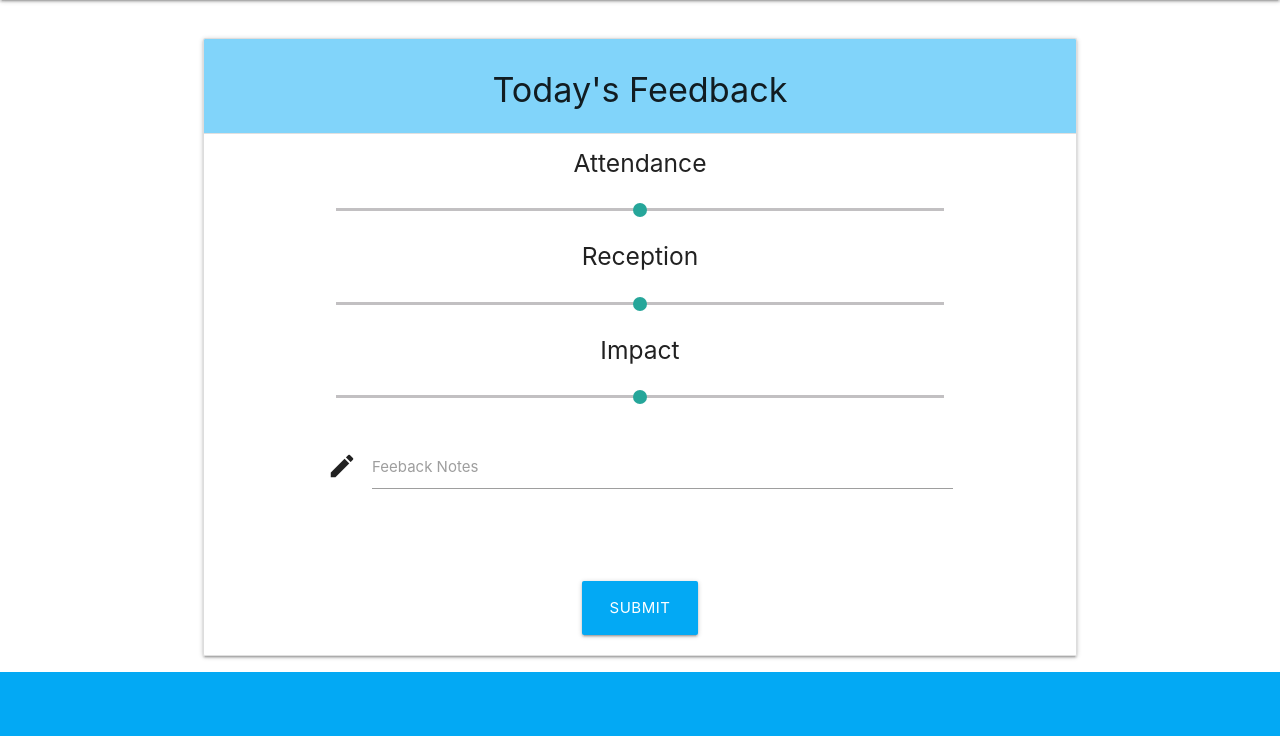
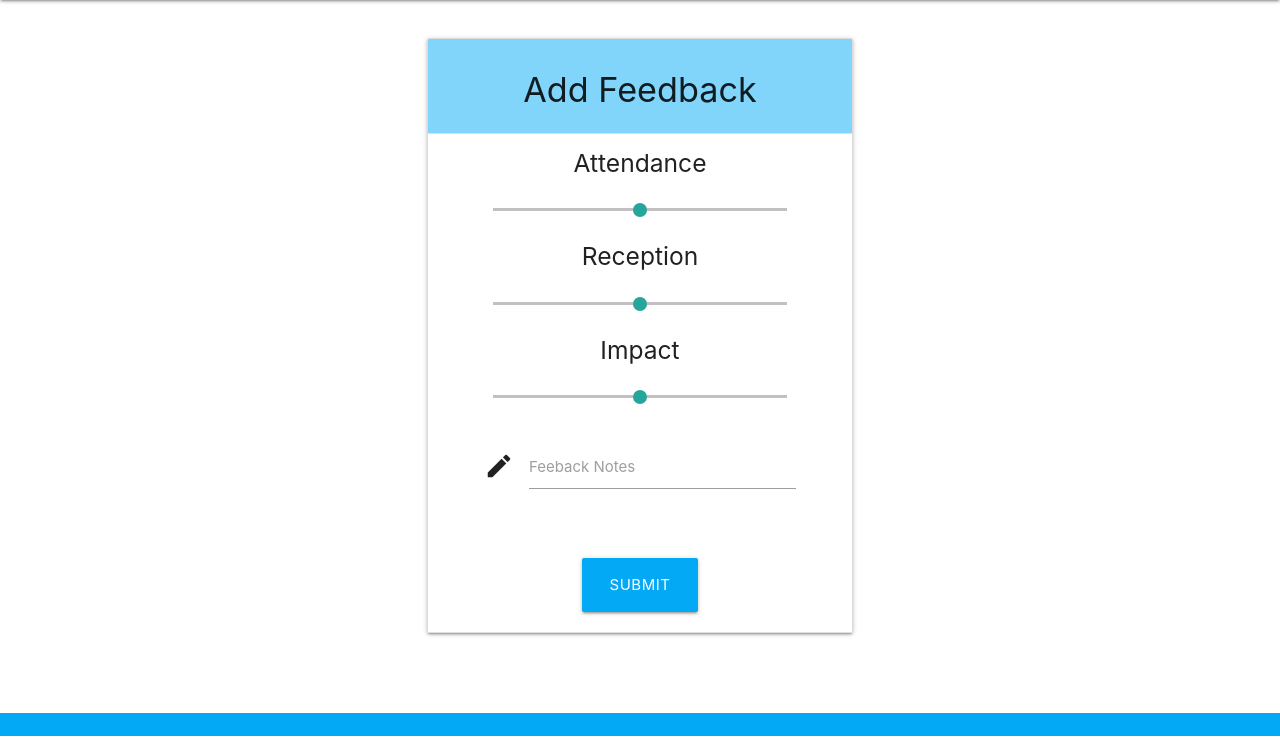
Before and after one commit to PPM-Fi/cepf, a Django app: page /feedback in a window 1280 px wide. Shown: the part 64-815 px from the top of the page. Run offline with Django 3.2, Linux system fonts and the light colour scheme; the visitor is signed in with stand-in values (Sample User, id 1).

Commit message:
Review changes

```diff
--- a/src/cepf/views.py
+++ b/src/cepf/views.py
@@ -77,5 +77,5 @@ def communities(request):
 
 @login_required(login_url='/auth/login/')
 def feedback(request):
-	template='feedback.html'
-	return render(request, template)
+    	template='feedback.html'
+    	return render(request, template)
--- a/src/templates/calendar.html
+++ b/src/templates/calendar.html
@@ -59,7 +59,7 @@
                                                         <p>{{ daily_assignment.contact|linebreaks }}</p>
 
                                                         <div class="center-align">
-                                                          <a href="{% url 'feedback' %}"><button class="waves-effect waves-light light-blue btn-large center" type="submit">Feedback Form</button></a>
+                                                          <a href="{% url 'feedback' %}"><button class="waves-effect waves-light light-blue btn-small" type="submit">Feedback Form</button></a>
                                                         </<div>
 
                                                         </div>
--- a/src/templates/feedback.html
+++ b/src/templates/feedback.html
@@ -2,6 +2,7 @@
 {% load static %}
 
 {% block head %}
+<link rel="stylesheet" href="{% static "css/registration/login.css" %}">
 <link rel="stylesheet" href="{% static "css/footer.css" %}">
 {% endblock %}
 
@@ -10,7 +11,7 @@
     <!-- Top Navbar -->
     <div class="navbar-fixed">
       <nav>
-        <div class="nav-wrapper light-blue">
+        <div class="nav-wrapper col s12 light-blue">
           <a href="{% url 'calendar' %}" class="sidenav-trigger show-on-large"><i class="material-icons">close</i></a>
             <ul class="right">
               <li><a class="dropdown-trigger" href="#!" data-target="dropdown1"><i class="material-icons">more_vert</i></a></li>
@@ -24,17 +25,17 @@
   <!-- Feeback Form -->
   <div class="container">
     <div class="row">
-      <div class="col s12 m12 l12">
+      <div class="col s12 m6 offset-m3">
         <ul class="collapsible collection with-header">
           <li class="collection-header light-blue lighten-3">
-            <h4 class="center-align">Today's Feedback</h4>
+            <h4 class="center-align">Add Feedback</h4>
           </li>
 
           <li>
               <h5 class="center-align">Attendance</h5>
-                <form action="#" class="container">
+                <form action="/attendance_Data/" class="container" method="post">
                   <p class="range-field">
-                    <input type="range" id="test5" min="0" max="10" />
+                    <input type="range" id="attendance_Data" min="1" max="5" />
                   </p>
                 </form>
           </li>
@@ -43,7 +44,7 @@
               <h5 class="center-align">Reception</h5>
                 <form action="#" class="container">
                   <p class="range-field">
-                    <input type="range" id="test5" min="0" max="10" />
+                    <input type="range" id="test5" min="1" max="5" />
                   </p>
                 </form>
           </li>
@@ -52,7 +53,7 @@
               <h5 class="center-align">Impact</h5>
                 <form action="#" class="container">
                   <p class="range-field">
-                    <input type="range" id="test5" min="0" max="10" />
+                    <input type="range" id="test5" min="1" max="5" />
                   </p>
                 </form>
           </li>
@@ -70,7 +71,7 @@
           </div>
 
           <div class="row">
-            <<form class="container center-align">
+            <form class="container center-align">
               <button class="waves-effect waves-light light-blue btn-large" type="submit">Submit</button>
             </form>
           </div>
```
